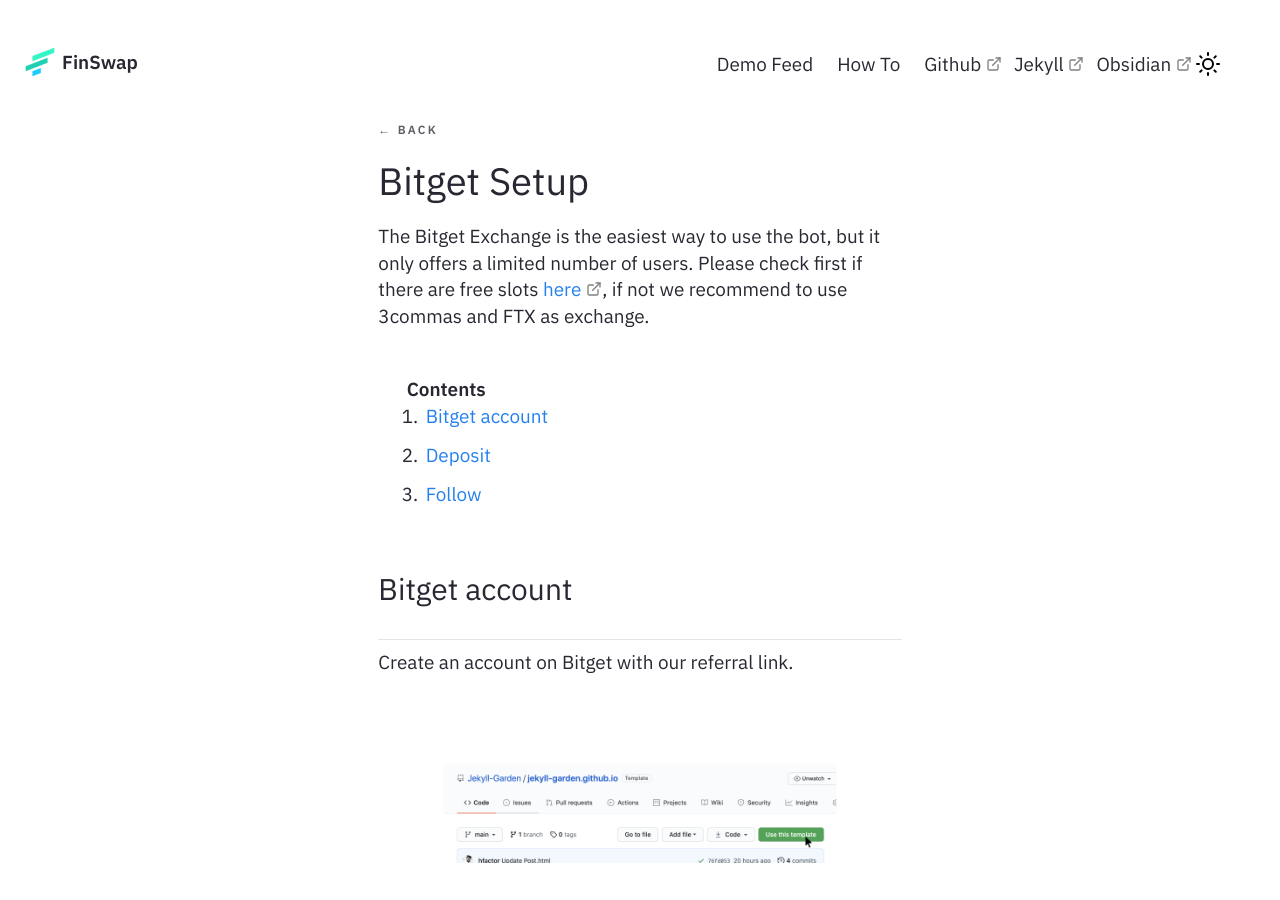
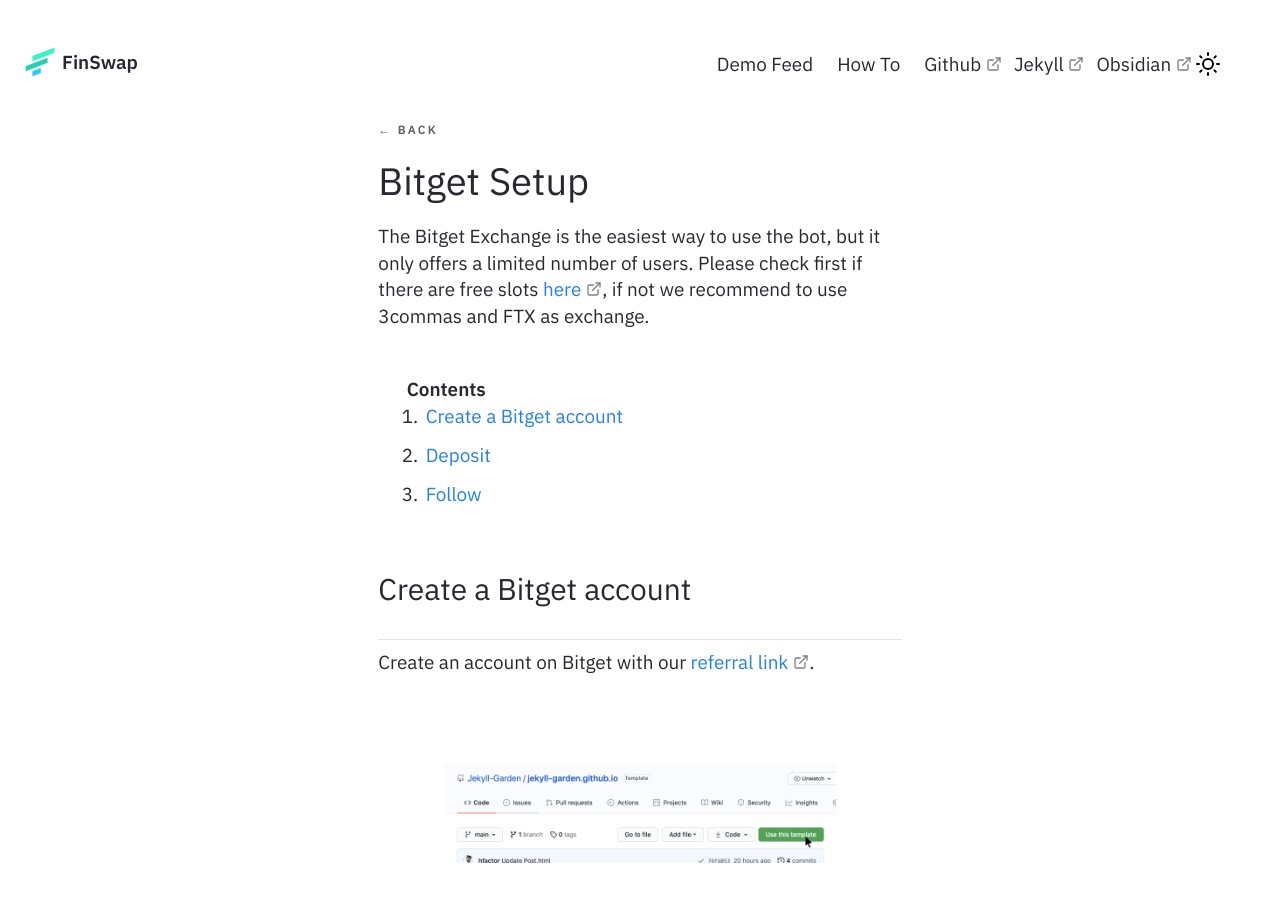
Before and after one commit to kevinroku/nroku.github.io, a Jekyll site: the page built from _notes/Public/Bitget Setup.md, in a window 1280 px wide and 900 px high. Built offline with Jekyll 4.4.1, drawn with Linux system fonts in a browser that asks for light colours.

Commit message:
Update Bitget Setup.md

````diff
--- a/_notes/Public/Bitget Setup.md
+++ b/_notes/Public/Bitget Setup.md
@@ -11,19 +11,19 @@ Please check first if there are free slots [here](https://www.bitget.com/en/copy
 {:toc}
 
 {:#bitgetaccount}
-### Bitget account
+### Create a Bitget account
 ---
-Create an account on Bitget with our referral link.
-![Alt Text](/assets/img/1-how-to.png "Title Here")
+Create an account on Bitget with our [referral link](https://www.bitget.com/en/copytrading/).
+![](/assets/img/1-how-to.png)
 
 {:#deposit}
 ###  Deposit
 ---
 Deposit at least ```100 USDT``` and transfer it to your Futures ```USDT-M wallet```. It is necessary to cover the minimum amount of the exchange.
-![Alt Text](/assets/img/1-how-to.png "Title Here")
+![](/assets/img/1-how-to.png)
 
 {:#follow}
 ###  Follow
 ---
 Follow the ```FinSwap``` signals in the copy trade section.
-![Alt Text](/assets/img/1-how-to.png "Title Here")
+![](/assets/img/1-how-to.png)
````
